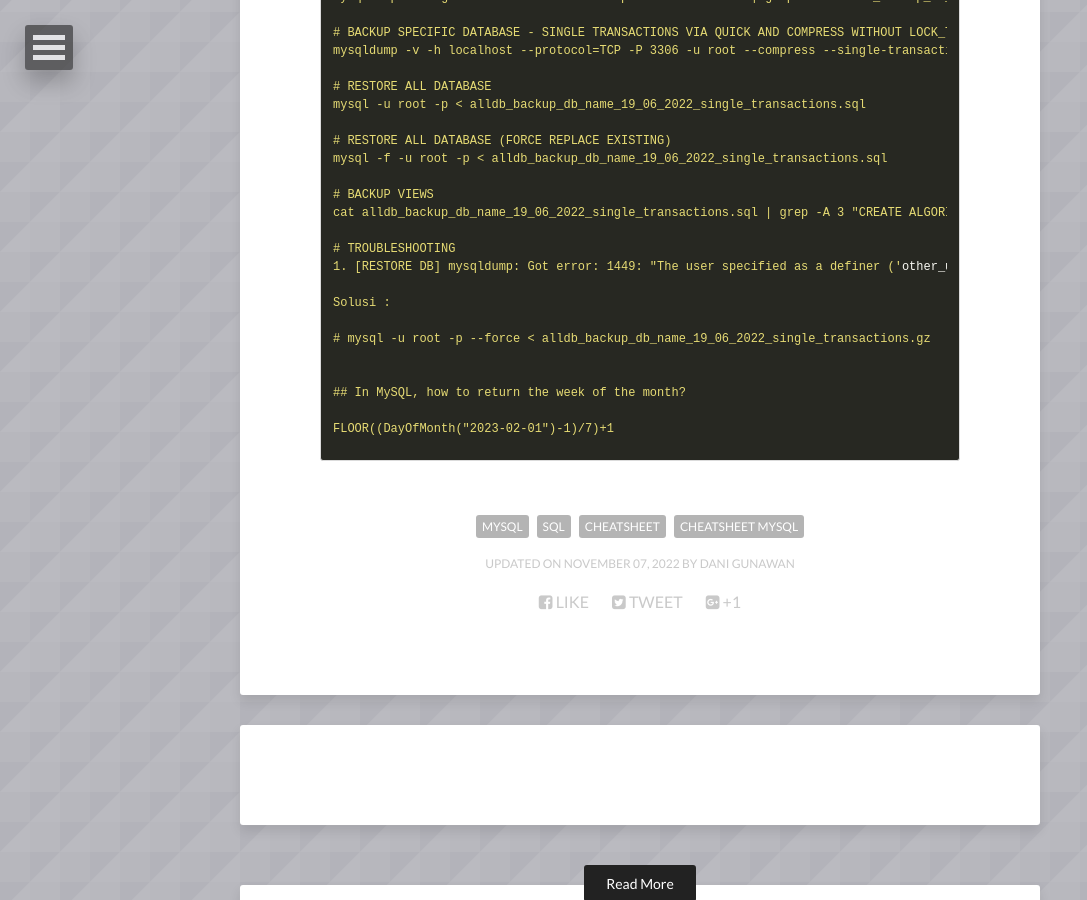
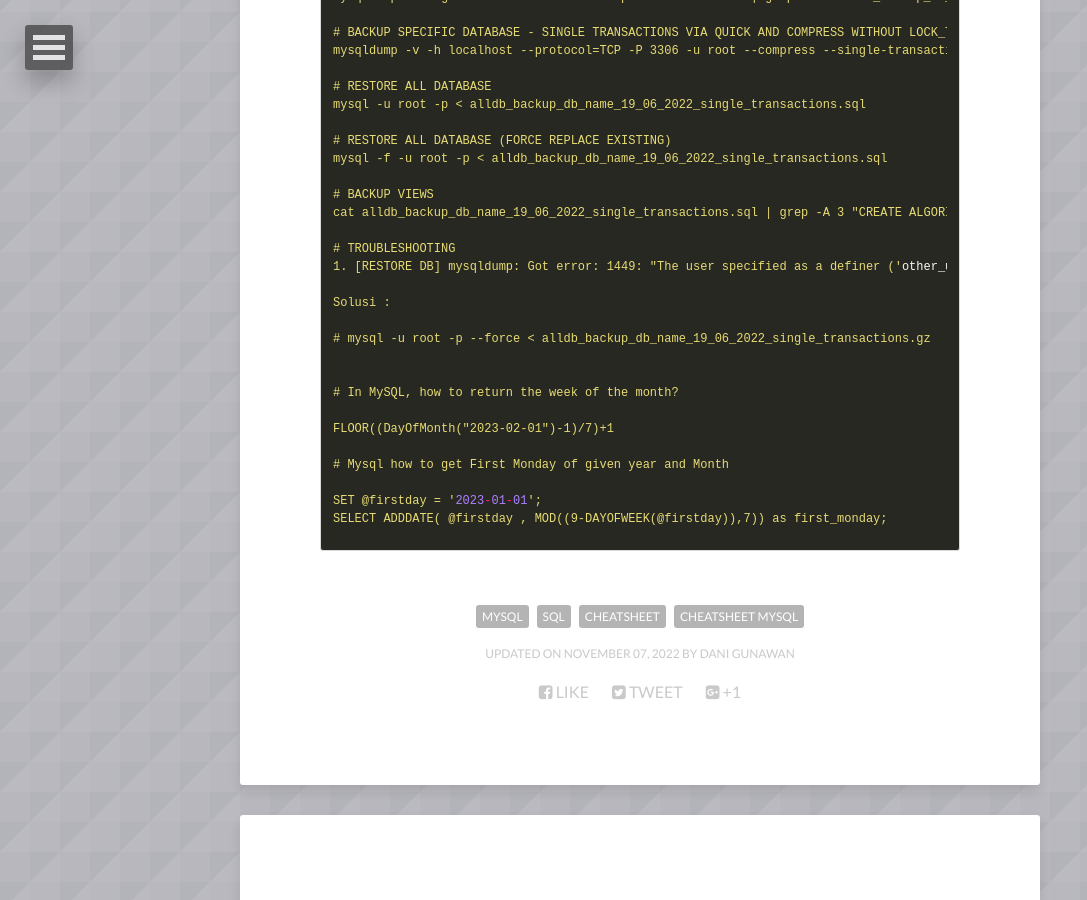
Before and after one commit to danigunawan/danigunawan.github.io, a Jekyll site: the page built from _posts/2022-11-07-cheatsheet-mysql.md, in a window 1280 px wide and 900 px high, scrolled down 3108 px. Shown: the whole window, without its empty margins (0-1087 px from the left). Built offline with Jekyll 4.4.1, drawn with Linux system fonts in a browser that asks for light colours; nearby versions of some CDN libraries; comment, search, counter and statistics services are not loaded.

Commit message:
[ADD POSTING]

```diff
--- a/_posts/2022-11-07-cheatsheet-mysql.md
+++ b/_posts/2022-11-07-cheatsheet-mysql.md
@@ -187,8 +187,13 @@
 # mysql -u root -p --force < alldb_backup_db_name_19_06_2022_single_transactions.gz
 
 
-## In MySQL, how to return the week of the month?
+# In MySQL, how to return the week of the month?
 
 FLOOR((DayOfMonth("2023-02-01")-1)/7)+1
 
+# Mysql how to get First Monday of given year and Month
+
+SET @firstday = '2023-01-01';
+SELECT ADDDATE( @firstday , MOD((9-DAYOFWEEK(@firstday)),7)) as first_monday;
+
 {% endhighlight %}
```
